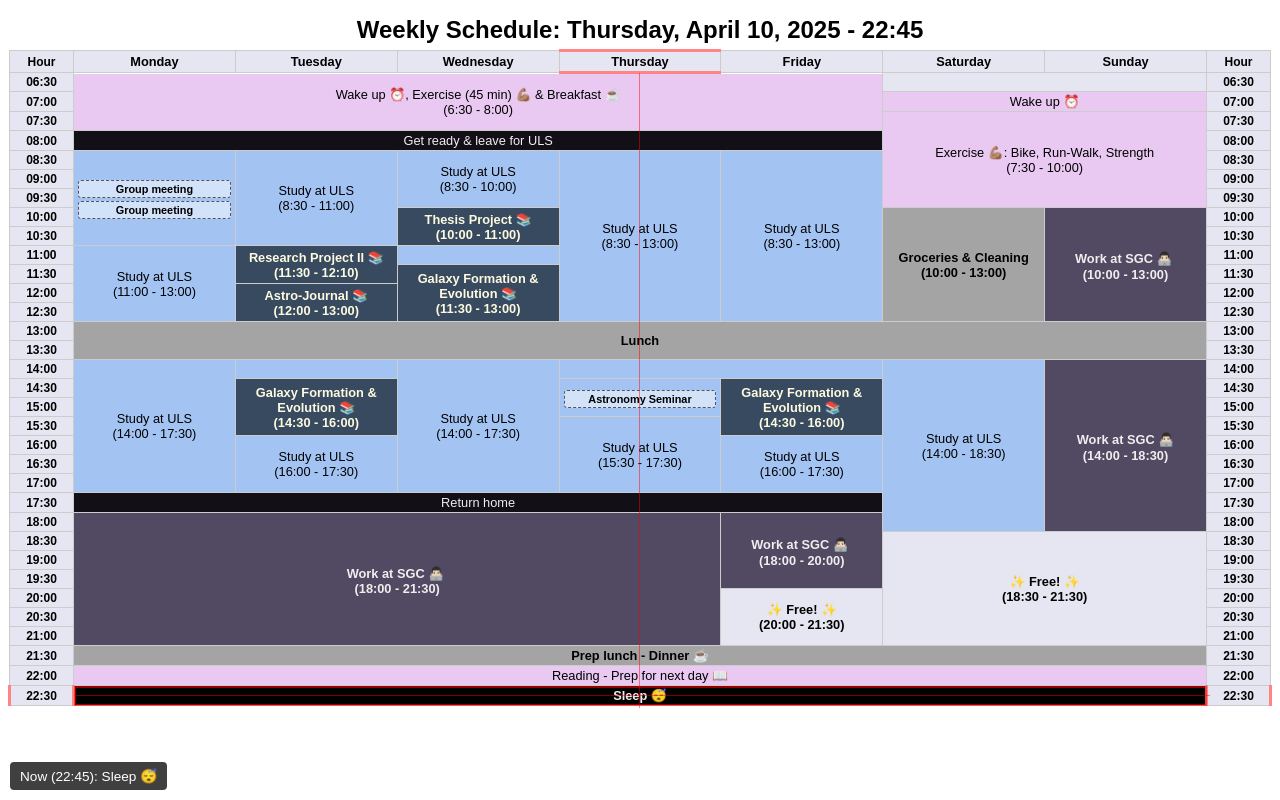
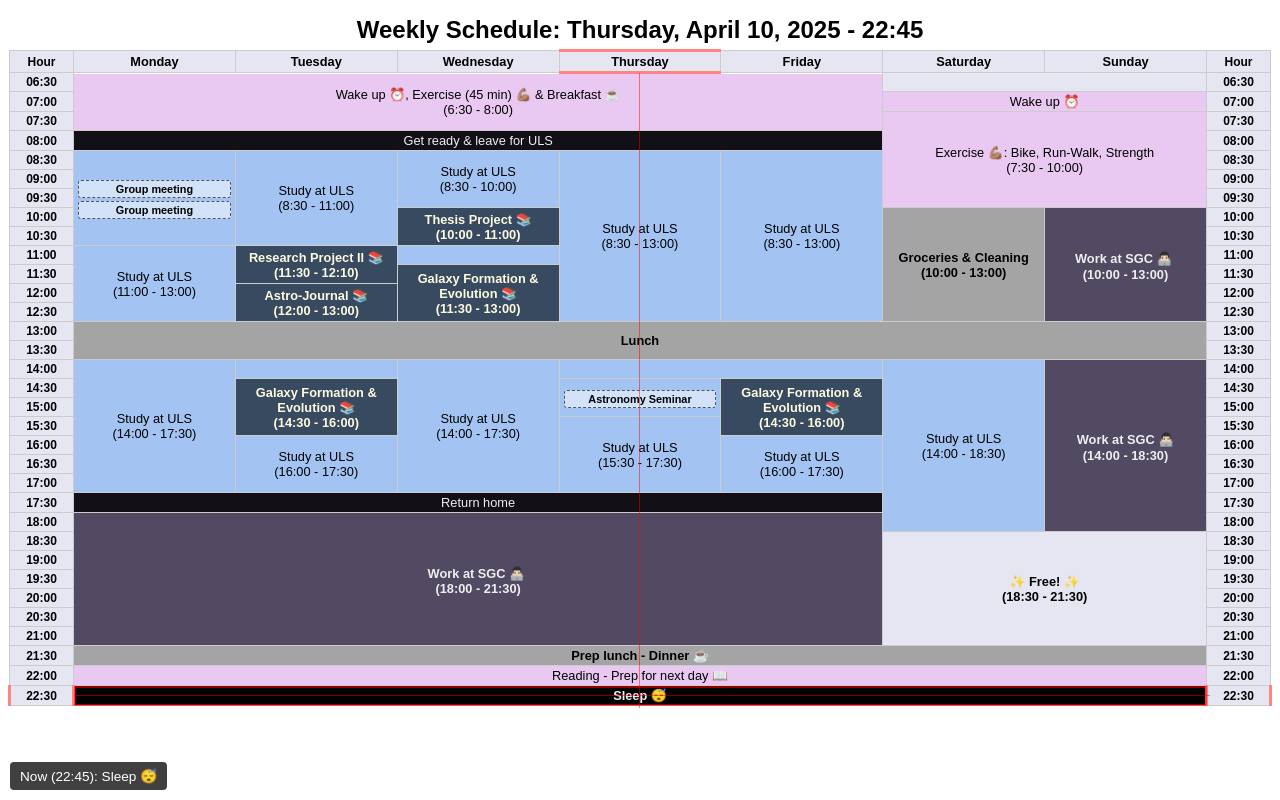
Before and after one commit to fjbautistas/Horario_semanal, a plain HTML site: page index.html in a window 1280 px wide. Drawn offline with Linux system fonts and the light colour scheme.

Commit message:
versión final para index

```diff
--- a/index.html
+++ b/index.html
@@ -2,7 +2,7 @@
 <html lang="es">
 <head>
   <meta charset="UTF-8" />
-  <meta name="viewport" content="width=device-width, initial-scale=1.0"/>
+  <meta name="viewport" content="width=device-width, initial-scale=1.2"/>
   <title>Weekly Schedule</title>
   <style>
     /* --- Estilos Proporcionados (con ajustes) --- */
@@ -139,11 +139,11 @@
             <tr><td><b>16:30</b></td> <td><b>16:30</b></td></tr>
             <tr><td><b>17:00</b></td> <td><b>17:00</b></td></tr>
             <tr><td><b>17:30</b></td> <td colspan="5" class="alistamiento-traslado-uls">Return home</td> <td><b>17:30</b></td></tr>
-            <tr><td><b>18:00</b></td> <td rowspan="7" colspan="4" class="trabajo"><b>Work at SGC 👨🏻‍💻 <span class="emoji-grande">‍</span> <br>(18:00 - 21:30)</td> <td rowspan="4" class="trabajo"><b>Work at SGC 👨🏻‍💻 <span class="emoji-grande">‍</span> <br>(18:00 - 20:00)</td> <td><b>18:00</b></td></tr>
+            <tr><td><b>18:00</b></td> <td rowspan="7" colspan="5" class="trabajo"><b>Work at SGC 👨🏻‍💻 <span class="emoji-grande">‍</span> <br>(18:00 - 21:30)</td> <td><b>18:00</b></td></tr>
             <tr><td><b>18:30</b></td> <td rowspan="6" colspan="2" class="libre"><b>✨ Free! ✨<br>(18:30 - 21:30)</td> <td><b>18:30</b></td></tr>
             <tr><td><b>19:00</b></td> <td><b>19:00</b></td></tr>
             <tr><td><b>19:30</b></td> <td><b>19:30</b></td></tr>
-            <tr><td><b>20:00</b></td> <td rowspan="3" class="libre"><b>✨ Free! ✨<br>(20:00 - 21:30)</td> <td><b>20:00</b></td></tr>
+            <tr><td><b>20:00</b></td> <td><b>20:00</b></td></tr>
             <tr><td><b>20:30</b></td> <td><b>20:30</b></td></tr>
             <tr><td><b>21:00</b></td> <td><b>21:00</b></td></tr>
             <tr><td><b>21:30</b></td> <td colspan="7" class="casa">Prep lunch - Dinner ☕ </td> <td><b>21:30</b></td></tr>
```
